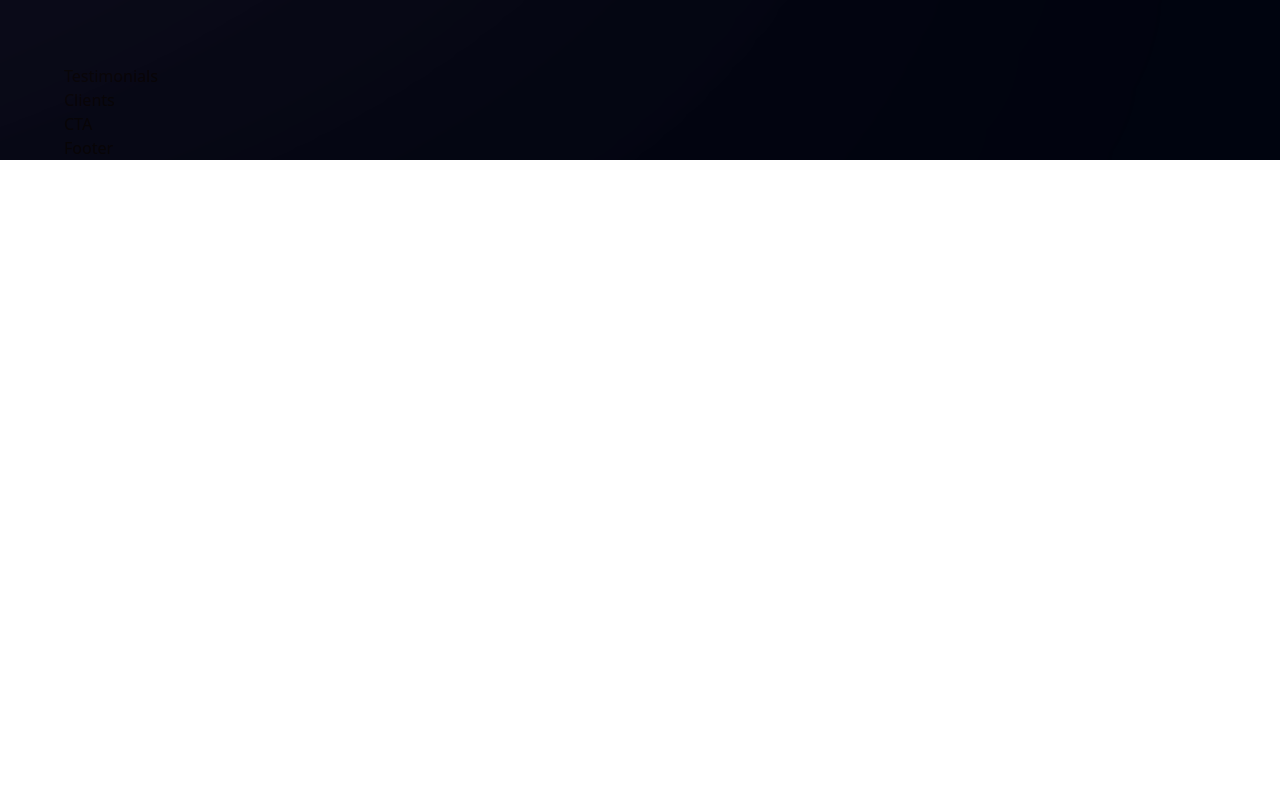
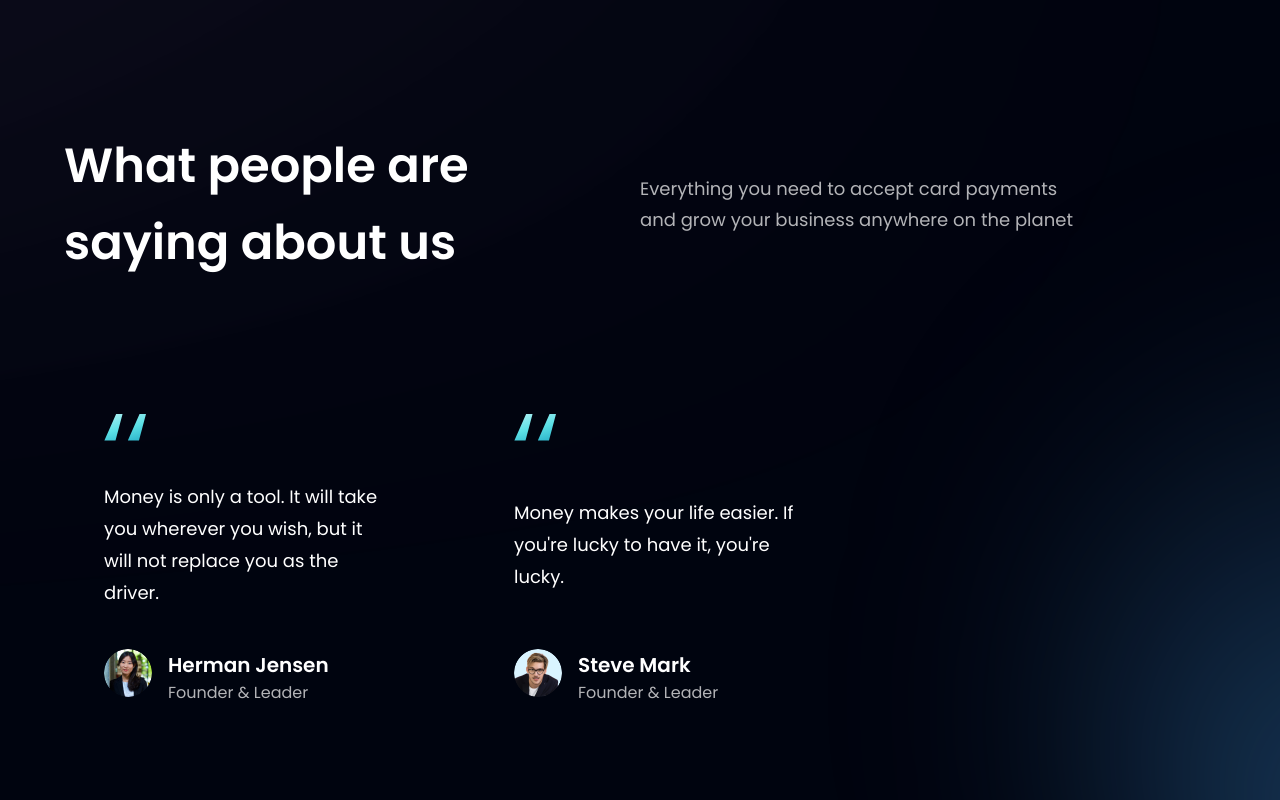
Before and after one commit to RafaGonzalezDev/bank_app, a React (Vite) app: page / in a window 1280 px wide. Shown: the part 2740-3540 px from the top of the page. Before the commit the page ends 2900 px from the top, so only its background shows below. Built offline with nearby package versions, Linux system fonts and the light colour scheme.

Commit message:
Finished both FeedbackCard and Testimonials components.

```diff
--- a/src/components/FeedbackCard.jsx
+++ b/src/components/FeedbackCard.jsx
@@ -1,9 +1,20 @@
-import React from 'react'
+import React from 'react';
+import { quotes } from '../assets';
 
-const FeedbackCard = () => {
-  return (
-    <div>FeedbackCard</div>
-  )
-}
+const FeedbackCard = ({ content, name, title, img }) => {
+    return (
+        <div className="flex justify-between flex-col px-10 py-12 rounded-[20px] max-w-[370px] md:mr-10 sm:mr-5 mr-0 my-5 feedback-card">
+            <img src={quotes} alt="double_quotes" className="w-[42px] h-[27px] object-contain" />
+            <p className="font-poppins font-normal text-[18px] leading-[32px] text-white my-10">{content}</p>
+            <div className="flex flex-row">
+                <img src={img} alt={name} className="w-[48px] h-[48px] rounded-full" />
+                <div className="flex flex-col ml-4">
+                    <h4 className="font-poppins font-semibold text-[20px] leading-[32px] text-white">{name}</h4>
+                    <p className="font-poppins font-normal text-[16px] leading-[24px] text-dimWhite">{title}</p>
+                </div>
+            </div>
+        </div>
+    );
+};
 
-export default FeedbackCard
+export default FeedbackCard;
--- a/src/components/Testimonials.jsx
+++ b/src/components/Testimonials.jsx
@@ -1,9 +1,32 @@
-import React from 'react'
+import React from 'react';
+import { feedback } from '../constants';
+import styles from '../style';
+import FeedbackCard from './FeedbackCard';
 
 const Testimonials = () => {
-  return (
-    <div>Testimonials</div>
-  )
-}
+    return (
+        <section id="clients" className={`${styles.paddingY} ${styles.flexCenter} flex-col relative`}>
+            {/* TODO */}
+            <div className='absolute z-[0] w-[60%] h-[60%] -right-[50%] rounded-full blue__gradient' />
 
-export default Testimonials
+            <div className="w-full flex justify-between items-center md:flex-row flex-col sm:mb-16 mb-6 relative z-[1]">
+                <h1 className={styles.heading2}>
+                    What people are <br className="sm:block hidden" /> saying about us
+                </h1>
+                <div className="w-full md:mt-0 mt-6">
+                    <p className={`${styles.paragraph} text-left max-w-[450px]`}>Everything you need to accept card payments and grow your business anywhere on the planet</p>
+                </div>
+            </div>
+
+            <div className="flex flex-wrap sm:justify-start justify-center w-full feedback-container relative z-[1]">
+                {feedback.map((card) => {
+                    return (
+                        <FeedbackCard key={card.id} {...card} />
+                    )
+                })}
+            </div>
+        </section>
+    );
+};
+
+export default Testimonials;
```
